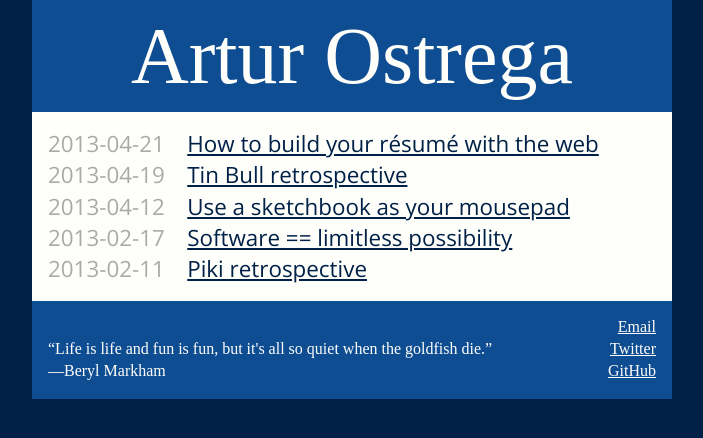
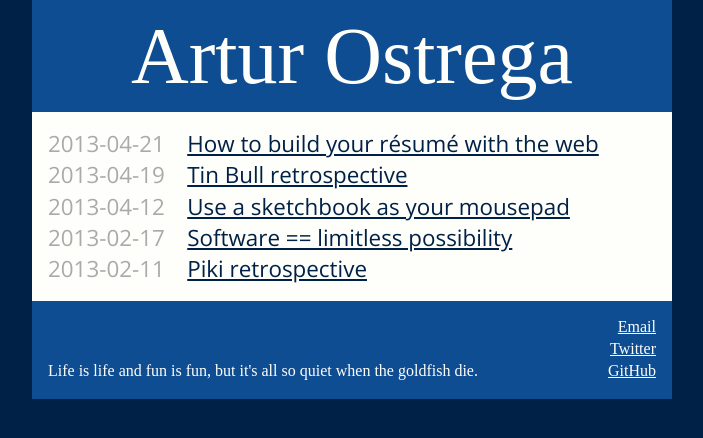
Before and after one commit to aostrega/blog.github.io, a Jekyll site: the page built from index.html, in a window 1280 px wide. Shown: the top 438 px of the page, without its empty margins (288-991 px from the left). Built offline with Jekyll 4.4.1, drawn with Linux system fonts in a browser that asks for light colours; some web fonts are replaced; Markdown is read by kramdown in place of the engine named in the settings.

Commit message:
simplified quote

```diff
--- a/_layouts/default.html
+++ b/_layouts/default.html
@@ -24,8 +24,7 @@
 
   <footer>
     <div>
-      <p>&ldquo;Life is life and fun is fun, but it's all so quiet when the goldfish die.&rdquo;</p>
-      <p>&mdash;Beryl Markham</p>
+      <p>Life is life and fun is fun, but it's all so quiet when the goldfish die.</p>
     </div>
     <ul>
       <li><a href="mailto:artur@ostrega.me">Email</a></li>
```
